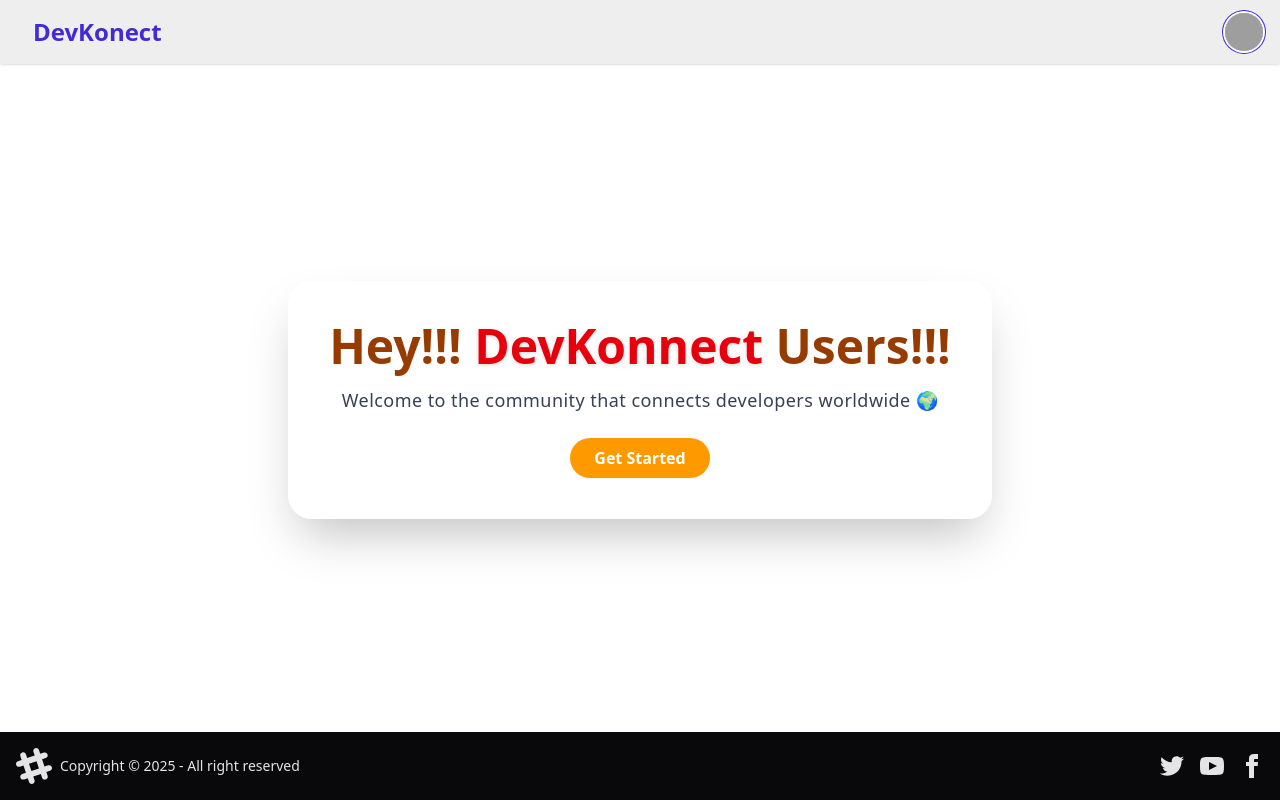
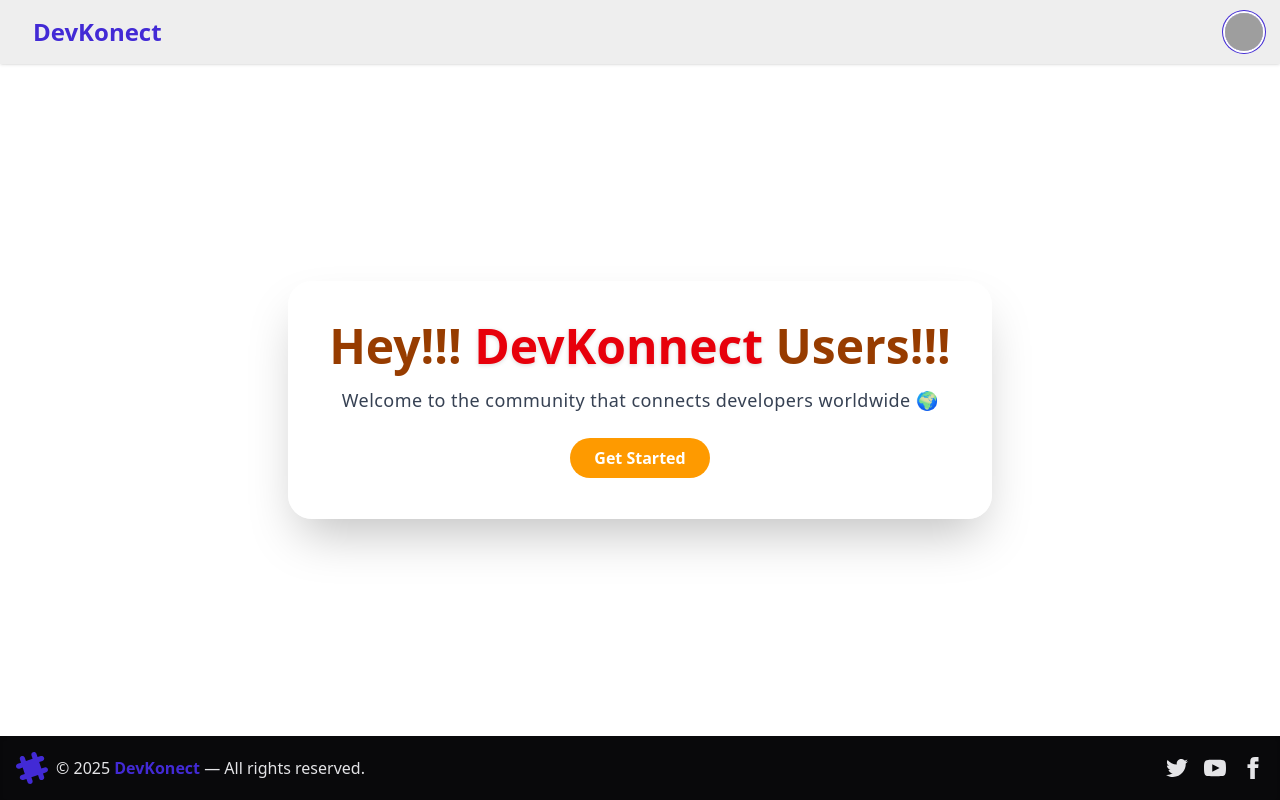
Before and after one commit to anas-faiz/devkonect-web, a React (Vite) app: page / in a window 1280 px wide. Built offline with nearby package versions, Linux system fonts and the light colour scheme; grey boxes are pictures that could not be loaded.

Commit message:
footer Ui improved a bit

```diff
--- a/src/components/Footer.jsx
+++ b/src/components/Footer.jsx
@@ -1,52 +1,85 @@
+import React from "react";
+
 const Footer = () => {
+  const currentYear = new Date().getFullYear();
+
   return (
-    <footer className="footer sm:footer-horizontal bg-neutral text-neutral-content items-center p-4 fixed bottom-0">
-      <aside className="grid-flow-col items-center">
+    <footer className="footer bg-neutral text-neutral-content p-4 sm:footer-horizontal flex flex-wrap justify-between items-center fixed bottom-0 w-full shadow-inner z-40">
+      {/* Left Section */}
+      <div className="flex items-center gap-2">
         <svg
-          width="36"
-          height="36"
+          width="32"
+          height="32"
           viewBox="0 0 24 24"
           xmlns="http://www.w3.org/2000/svg"
           fillRule="evenodd"
           clipRule="evenodd"
-          className="fill-current"
+          className="fill-primary"
+          aria-hidden="true"
         >
-          <path d="M22.672 15.226l-2.432.811.841 2.515c.33 1.019-.209 2.127-1.23 2.456-1.15.325-2.148-.321-2.463-1.226l-.84-2.518-5.013 1.677.84 2.517c.391 1.203-.434 2.542-1.831 2.542-.88 0-1.601-.564-1.86-1.314l-.842-2.516-2.431.809c-1.135.328-2.145-.317-2.463-1.229-.329-1.018.211-2.127 1.231-2.456l2.432-.809-1.621-4.823-2.432.808c-1.355.384-2.558-.59-2.558-1.839 0-.817.509-1.582 1.327-1.846l2.433-.809-.842-2.515c-.33-1.02.211-2.129 1.232-2.458 1.02-.329 2.13.209 2.461 1.229l.842 2.515 5.011-1.677-.839-2.517c-.403-1.238.484-2.553 1.843-2.553.819 0 1.585.509 1.85 1.326l.841 2.517 2.431-.81c1.02-.33 2.131.211 2.461 1.229.332 1.018-.21 2.126-1.23 2.456l-2.433.809 1.622 4.823 2.433-.809c1.242-.401 2.557.484 2.557 1.838 0 .819-.51 1.583-1.328 1.847m-8.992-6.428l-5.01 1.675 1.619 4.828 5.011-1.674-1.62-4.829z"></path>
+          <path d="M22.672 15.226l-2.432.811.841 2.515c.33 1.019-.209 2.127-1.23 2.456-1.15.325-2.148-.321-2.463-1.226l-.84-2.518-5.013 1.677.84 2.517c.391 1.203-.434 2.542-1.831 2.542-.88 0-1.601-.564-1.86-1.314l-.842-2.516-2.431.809c-1.135.328-2.145-.317-2.463-1.229-.329-1.018.211-2.127 1.231-2.456l2.432-.809-1.621-4.823-2.432.808c-1.355.384-2.558-.59-2.558-1.839 0-.817.509-1.582 1.327-1.846l2.433-.809-.842-2.515c-.33-1.02.211-2.129 1.232-2.458 1.02-.329 2.13.209 2.461 1.229l.842 2.515 5.011-1.677-.839-2.517c-.403-1.238.484-2.553 1.843-2.553.819 0 1.585.509 1.85 1.326l.841 2.517 2.431-.81c1.02-.33 2.131.211 2.461 1.229.332 1.018-.21 2.126-1.23 2.456l-2.433.809 1.622 4.823 2.433-.809c1.242-.401 2.557.484 2.557 1.838 0 .819-.51 1.583-1.328 1.847z" />
         </svg>
-        <p>Copyright © {new Date().getFullYear()} - All right reserved</p>
-      </aside>
-      <nav className="grid-flow-col gap-4 md:place-self-center md:justify-self-end">
-        <a>
+        <p className="text-sm sm:text-base">
+          © {currentYear} <span className="font-semibold text-primary">DevKonect</span> — All rights reserved.
+        </p>
+      </div>
+
+      {/* Right Section - Social Links */}
+      <nav className="flex gap-4 items-center">
+        {/* Twitter / X */}
+        <a
+          href="https://twitter.com"
+          target="_blank"
+          rel="noopener noreferrer"
+          className="hover:text-primary transition-colors"
+          aria-label="Visit our Twitter"
+        >
           <svg
             xmlns="http://www.w3.org/2000/svg"
-            width="24"
-            height="24"
+            width="22"
+            height="22"
             viewBox="0 0 24 24"
             className="fill-current"
           >
-            <path d="M24 4.557c-.883.392-1.832.656-2.828.775 1.017-.609 1.798-1.574 2.165-2.724-.951.564-2.005.974-3.127 1.195-.897-.957-2.178-1.555-3.594-1.555-3.179 0-5.515 2.966-4.797 6.045-4.091-.205-7.719-2.165-10.148-5.144-1.29 2.213-.669 5.108 1.523 6.574-.806-.026-1.566-.247-2.229-.616-.054 2.281 1.581 4.415 3.949 4.89-.693.188-1.452.232-2.224.084.626 1.956 2.444 3.379 4.6 3.419-2.07 1.623-4.678 2.348-7.29 2.04 2.179 1.397 4.768 2.212 7.548 2.212 9.142 0 14.307-7.721 13.995-14.646.962-.695 1.797-1.562 2.457-2.549z"></path>
+            <path d="M24 4.557c-.883.392-1.832.656-2.828.775 1.017-.609 1.798-1.574 2.165-2.724-.951.564-2.005.974-3.127 1.195-.897-.957-2.178-1.555-3.594-1.555-3.179 0-5.515 2.966-4.797 6.045-4.091-.205-7.719-2.165-10.148-5.144-1.29 2.213-.669 5.108 1.523 6.574-.806-.026-1.566-.247-2.229-.616-.054 2.281 1.581 4.415 3.949 4.89-.693.188-1.452.232-2.224.084.626 1.956 2.444 3.379 4.6 3.419-2.07 1.623-4.678 2.348-7.29 2.04 2.179 1.397 4.768 2.212 7.548 2.212 9.142 0 14.307-7.721 13.995-14.646.962-.695 1.797-1.562 2.457-2.549z" />
           </svg>
         </a>
-        <a>
+
+        {/* YouTube */}
+        <a
+          href="https://youtube.com"
+          target="_blank"
+          rel="noopener noreferrer"
+          className="hover:text-primary transition-colors"
+          aria-label="Visit our YouTube"
+        >
           <svg
             xmlns="http://www.w3.org/2000/svg"
-            width="24"
-            height="24"
+            width="22"
+            height="22"
             viewBox="0 0 24 24"
             className="fill-current"
           >
-            <path d="M19.615 3.184c-3.604-.246-11.631-.245-15.23 0-3.897.266-4.356 2.62-4.385 8.816.029 6.185.484 8.549 4.385 8.816 3.6.245 11.626.246 15.23 0 3.897-.266 4.356-2.62 4.385-8.816-.029-6.185-.484-8.549-4.385-8.816zm-10.615 12.816v-8l8 3.993-8 4.007z"></path>
+            <path d="M19.615 3.184c-3.604-.246-11.631-.245-15.23 0-3.897.266-4.356 2.62-4.385 8.816.029 6.185.484 8.549 4.385 8.816 3.6.245 11.626.246 15.23 0 3.897-.266 4.356-2.62 4.385-8.816-.029-6.185-.484-8.549-4.385-8.816zm-10.615 12.816v-8l8 3.993-8 4.007z" />
           </svg>
         </a>
-        <a>
+
+        {/* Facebook */}
+        <a
+          href="https://facebook.com"
+          target="_blank"
+          rel="noopener noreferrer"
+          className="hover:text-primary transition-colors"
+          aria-label="Visit our Facebook"
+        >
           <svg
             xmlns="http://www.w3.org/2000/svg"
-            width="24"
-            height="24"
+            width="22"
+            height="22"
             viewBox="0 0 24 24"
             className="fill-current"
           >
-            <path d="M9 8h-3v4h3v12h5v-12h3.642l.358-4h-4v-1.667c0-.955.192-1.333 1.115-1.333h2.885v-5h-3.808c-3.596 0-5.192 1.583-5.192 4.615v3.385z"></path>
+            <path d="M9 8h-3v4h3v12h5v-12h3.642l.358-4h-4v-1.667c0-.955.192-1.333 1.115-1.333h2.885v-5h-3.808c-3.596 0-5.192 1.583-5.192 4.615v3.385z" />
           </svg>
         </a>
       </nav>
```
